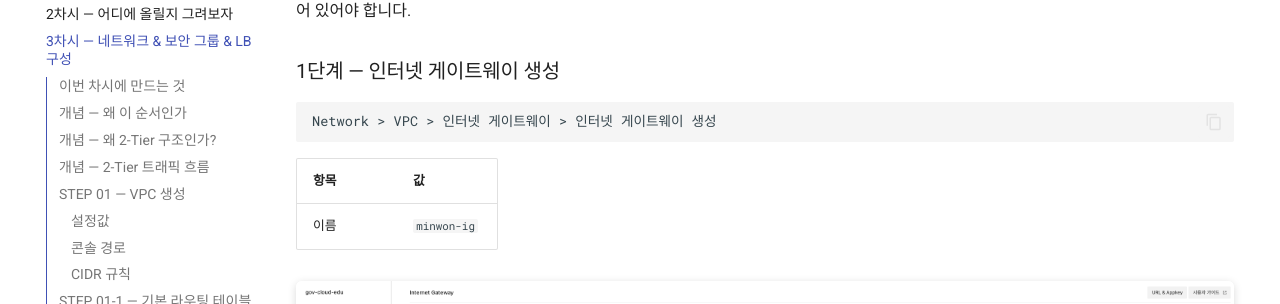
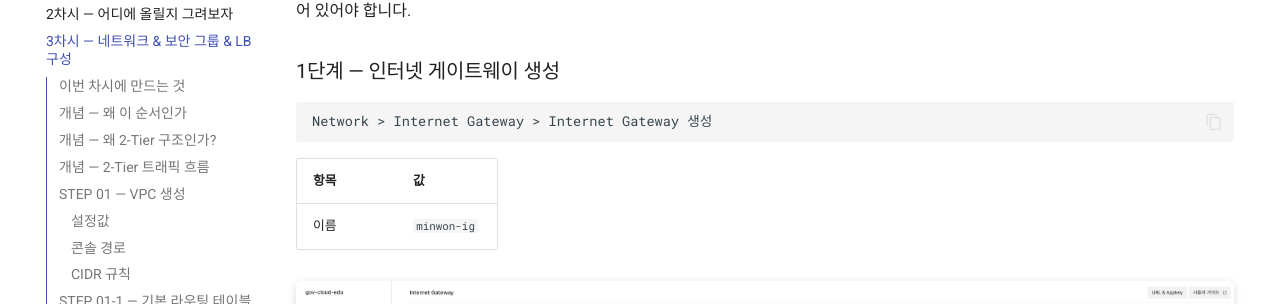
Before and after one commit to skilleat-labs/cloud-native-minwon-lab, an MkDocs documentation site: the page built from docs/day1/session3.md, in a window 1280 px wide and 900 px high, scrolled down 7356 px. Shown: the part 148-452 px from the top of the window. Built offline with MkDocs 1.6.1 and Material for MkDocs 9.7.7, drawn with Linux system fonts in a browser that asks for light colours.

Commit message:
docs: 인터넷 게이트웨이 콘솔 경로 수정

````diff
--- a/docs/day1/session3.md
+++ b/docs/day1/session3.md
@@ -216,7 +216,7 @@ VPC가 인터넷과 통신하려면 **인터넷 게이트웨이가 라우팅 테
 ### 1단계 — 인터넷 게이트웨이 생성
 
 ```
-Network > VPC > 인터넷 게이트웨이 > 인터넷 게이트웨이 생성
+Network > Internet Gateway > Internet Gateway 생성
 ```
 
 | 항목 | 값 |
````
